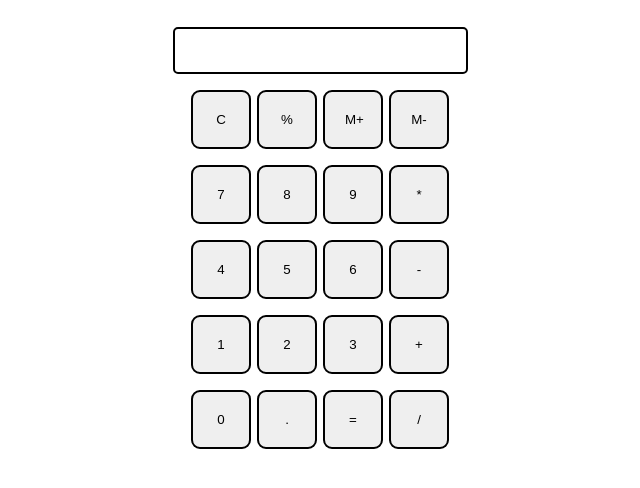
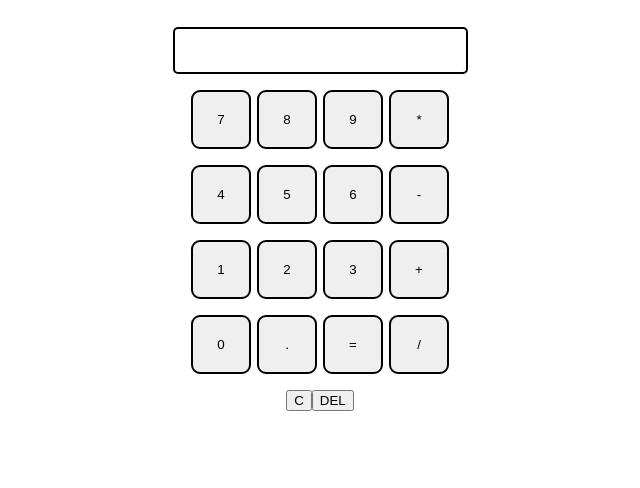
Before and after one commit to khushiy05/calculator, a plain HTML site: page index.html in a window 1280 px wide. Shown: the part 62-550 px from the top of the page, without its empty margins (328-968 px from the left). Drawn offline with Linux system fonts and the light colour scheme.

Commit message:
button add

```diff
--- a/index.html
+++ b/index.html
@@ -15,13 +15,6 @@
 
         <div class="row">
             <input class="input" type="text" />
-        </div>
-
-        <div class="row">
-            <button class="button">C</button>
-            <button class="button">%</button>
-            <button class="button">M+</button>
-            <button class="button">M-</button>
         </div>
 
         <div class="row">
@@ -51,6 +44,12 @@
             <button class="button">=</button>
             <button class="button">/</button>
         </div>
+
+        <div class="row">
+            <button class="button1">C</button>
+            <button class="buttonD">DEL</button>
+        </div>
+
     </div>
     <script src="script.js"></script>
 </body>
```
